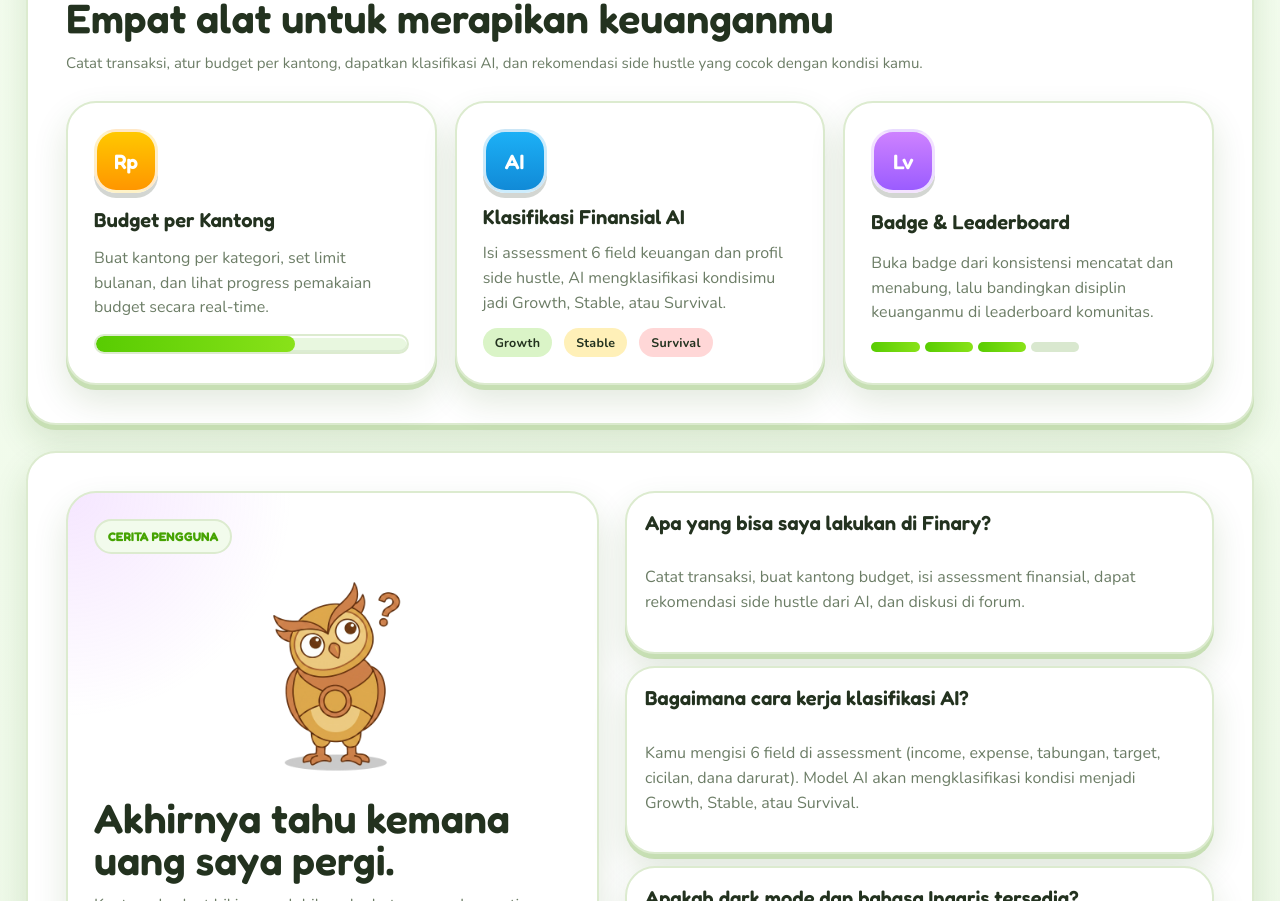
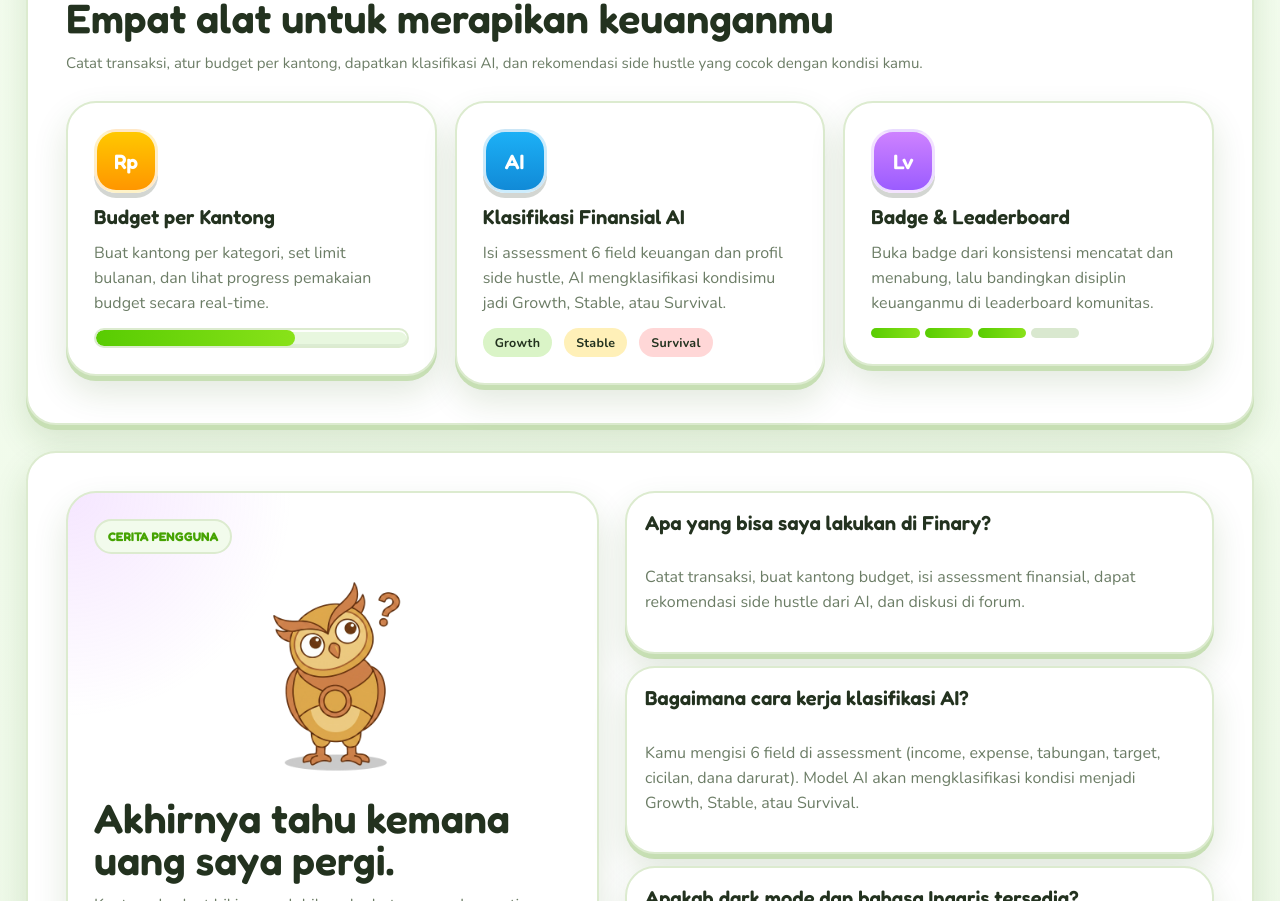
Before and after one commit to Faizpi/finary-frontend, a React (Vite) app: page / in a window 1280 px wide. Shown: the part 819-1720 px from the top of the page. Built offline with nearby package versions, Linux system fonts and the light colour scheme.

Commit message:
fix justify

```diff
--- a/src/index.css
+++ b/src/index.css
@@ -762,11 +762,6 @@ button:disabled {
   gap: var(--space-xs);
 }
 
-.form-grid.compact > .button,
-.form-grid > .button {
-  justify-self: start;
-}
-
 label {
   display: grid;
   gap: 7px;
@@ -1054,11 +1049,19 @@ textarea::placeholder {
   display: grid;
   grid-template-columns: repeat(3, minmax(0, 1fr));
   gap: var(--space-md);
+  align-items: start;
 }
 
 .split-grid.duo,
 .transactions-grid {
   grid-template-columns: repeat(2, minmax(0, 1fr));
+}
+
+.recommend-grid,
+.pocket-grid,
+.badge-grid,
+.marketing-grid {
+  align-items: start;
 }
 
 .transaction-extra {
```
